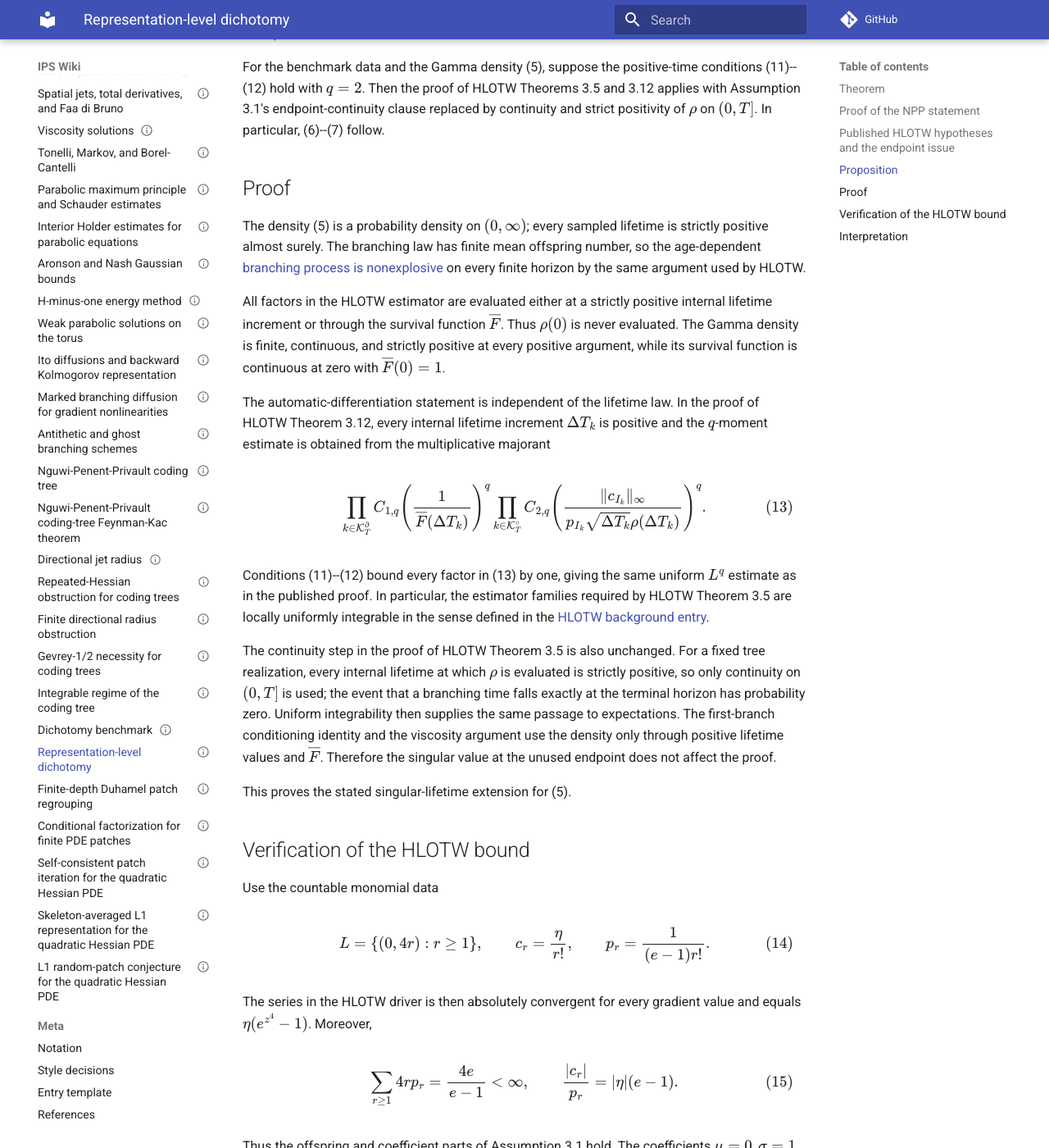
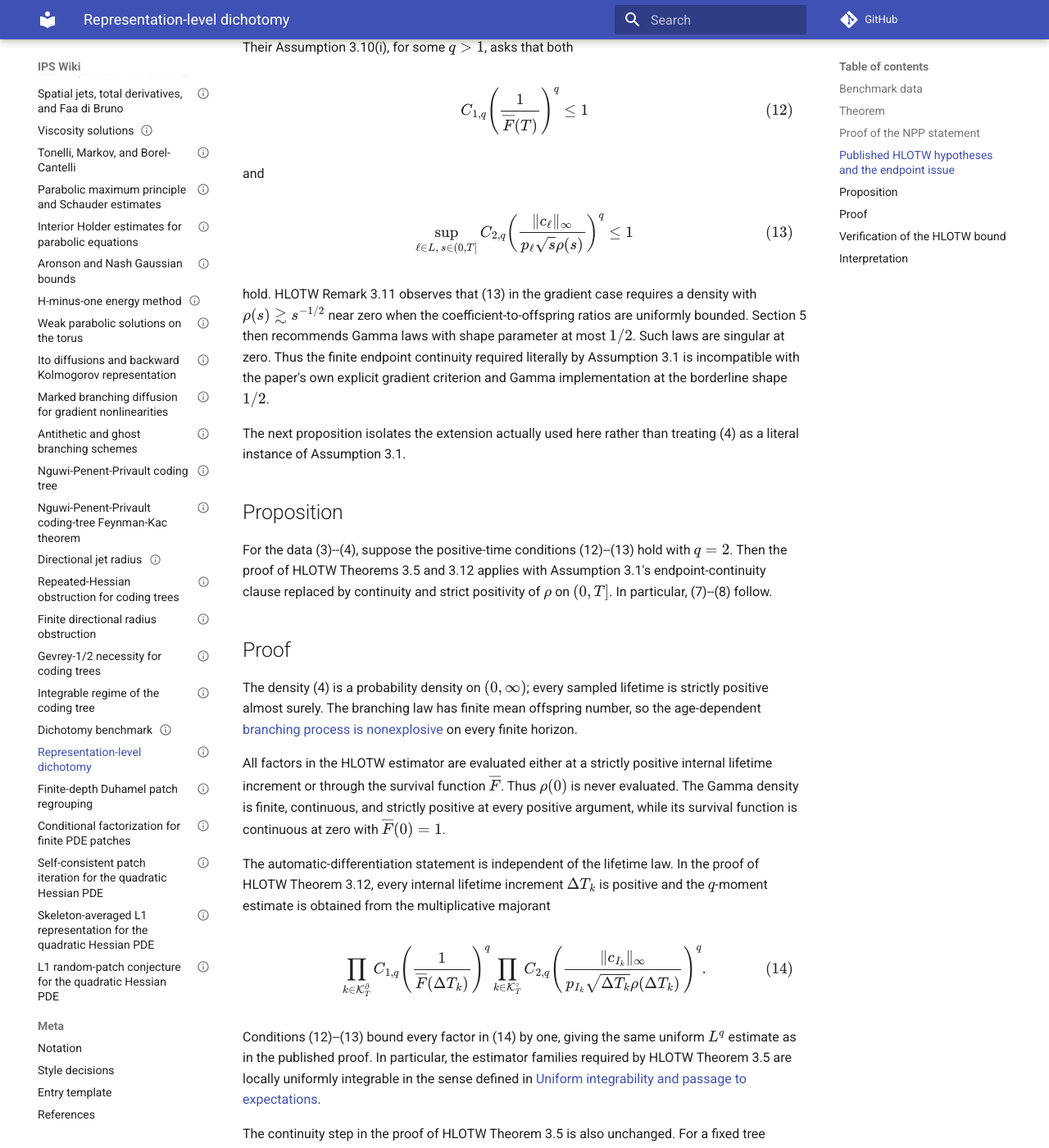
Before and after one commit to maciejgluchowski86-beep/ips-wiki, an MkDocs documentation site: the page built from docs/entries/representation-level-dichotomy.md, in a window 1280 px wide and 1400 px high, scrolled down 4140 px. Shown: the whole window at 82% size. Built offline with MkDocs 1.6.1 and Material for MkDocs 9.7.7, drawn with Linux system fonts in a browser that asks for light colours; comment, search, counter and statistics services are not loaded; some of the changed text lies outside the part shown.

Commit message:
Inline full hypotheses in representation dichotomy

```diff
--- a/docs/entries/representation-level-dichotomy.md
+++ b/docs/entries/representation-level-dichotomy.md
@@ -11,9 +11,11 @@ tags:
 
 # Representation-level dichotomy
 
-For the [dichotomy benchmark](dichotomy-benchmark.md), the raw [Nguwi--Penent--Privault coding-tree](npp-coding-tree.md) functional is not absolutely integrable at any positive horizon, while a [Henry-Labordère--Oudjane--Tan--Touzi--Warin marked branching](marked-branching-diffusion-for-gradient-nonlinearities.md) estimator has finite second moment on an explicit positive time interval. The comparison is between two tree constructions attached to the same terminal-value PDE and the same terminal datum. The HLOTW construction gives a continuous [viscosity solution](viscosity-solutions.md) on the stated interval; no solution representation is attributed to the NPP tree in this example because the integrability premise of the [NPP Feynman--Kac theorem](npp-coding-tree-feynman-kac-theorem.md) fails.
+For the benchmark below, the raw [Nguwi--Penent--Privault coding-tree](npp-coding-tree.md) functional is not absolutely integrable at any positive horizon, while a [Henry-Labordère--Oudjane--Tan--Touzi--Warin marked branching](marked-branching-diffusion-for-gradient-nonlinearities.md) estimator has finite second moment on an explicit positive time interval. The comparison is between two tree constructions attached to the same terminal-value PDE and the same terminal datum. The HLOTW construction gives a continuous [viscosity solution](viscosity-solutions.md) on the stated interval; no solution representation is attributed to the NPP tree in this example because the integrability premise of the [NPP Feynman--Kac theorem](npp-coding-tree-feynman-kac-theorem.md) fails. The role of this theorem in the programme is summarized in the [PDE branching-representations overview](../pde-branching-representations.md).
 
 **References.** Jiang Yu Nguwi, Guillaume Penent, and Nicolas Privault, *A fully nonlinear Feynman-Kac formula with derivatives of arbitrary orders*, arXiv:2201.03882. Pierre Henry-Labordère, Nadia Oudjane, Xiaolu Tan, Nizar Touzi, and Xavier Warin, *Branching diffusion representation of semilinear PDEs and Monte Carlo approximation*, *Annales de l'Institut Henri Poincaré, Probabilités et Statistiques* **55** (2019), no. 1, 184--210, arXiv:1603.01727. See [References](../meta/references.md).
+
+## Benchmark data
 
 Fix
 
@@ -24,7 +26,16 @@ $$
 \frac{\operatorname{erfc}(1/\sqrt2)}{\sqrt3},
 $$
 
-and consider
+where
+
+$$
+\operatorname{erfc}(r)
+=
+\frac{2}{\sqrt\pi}
+\int_r^\infty e^{-s^2}\,ds.
+$$
+
+Consider
 
 $$
 \partial_tu+\frac12\partial_x^2u
@@ -43,6 +54,39 @@ T_*(\eta)
 \tag{2}
 $$
 
+For the HLOTW construction, take constant diffusion coefficients
+
+$$
+\mu=0,
+\qquad
+\sigma=1,
+\qquad
+b_1=1,
+$$
+
+and the countable monomial types
+
+$$
+L=\{(0,4r):r\geq1\},
+\qquad
+c_r=\frac{\eta}{r!},
+\qquad
+p_r=\frac1{(e-1)r!}.
+\tag{3}
+$$
+
+Thus a type \((0,4r)\) branching produces \(4r\) gradient-marked children, the monomial coefficient is \(c_r\), and its branching probability is \(p_r\). Use the lifetime density
+
+$$
+\rho_T(s)
+=
+\frac{s^{-1/2}e^{-s/(2T)}}{\sqrt{2\pi T}},
+\qquad s>0.
+\tag{4}
+$$
+
+These choices are exactly the data used in the theorem; no additional benchmark-page convention is needed to read the statement.
+
 ## Theorem
 
 For equation (1), the following statements hold.
@@ -68,41 +112,31 @@ $$
 \right]
 =
 \infty.
-\tag{4}
+\tag{6}
 $$
 
 These conclusions hold for every strictly positive NPP lifetime density and for the positive mechanism-selection probabilities in the coding-tree construction.
 
-2. **HLOTW marked branching.** Let \(0<T<T_*(\eta)\). Take the monomial data and branching probabilities from the [benchmark entry](dichotomy-benchmark.md), and choose
-
-$$
-\rho_T(s)
-=
-\frac{s^{-1/2}e^{-s/(2T)}}{\sqrt{2\pi T}},
-\qquad s>0.
-\tag{5}
-$$
-
-Then the HLOTW estimator \(\psi_{t,x}\) satisfies
+2. **HLOTW marked branching.** Let \(0<T<T_*(\eta)\) and use the coefficients, monomial types, probabilities, and lifetime density in (3)--(4). Then the HLOTW estimator \(\psi_{t,x}\) satisfies
 
 $$
 \mathbb E|\psi_{t,x}|^2
 \leq1
 \qquad
 (0\leq t\leq T,\ x\in\mathbb R),
-\tag{6}
+\tag{7}
 $$
 
 and
 
 $$
 u(t,x)=\mathbb E[\psi_{t,x}]
-\tag{7}
+\tag{8}
 $$
 
 is a continuous viscosity solution of (1).
 
-The second statement uses the singular-lifetime extension established below. The density (5) is continuous and strictly positive on \((0,T]\) but diverges at zero, so it does not literally satisfy the endpoint wording of HLOTW Assumption 3.1.
+The second statement uses the singular-lifetime extension established below. The density (4) is continuous and strictly positive on \((0,T]\) but diverges at zero, so it does not literally satisfy the endpoint wording of HLOTW Assumption 3.1.
 
 ## Proof of the NPP statement
 
@@ -190,7 +224,7 @@ Their Assumption 3.10(i), for some \(q>1\), asks that both
 $$
 C_{1,q}\left(\frac1{\overline F(T)}\right)^q
 \leq1
-\tag{11}
+\tag{12}
 $$
 
 and
@@ -203,20 +237,20 @@ C_{2,q}
 {p_\ell\sqrt{s}\rho(s)}
 \right)^q
 \leq1
-\tag{12}
+\tag{13}
 $$
 
-hold. HLOTW Remark 3.11 observes that (12) in the gradient case requires a density with \(\rho(s)\gtrsim s^{-1/2}\) near zero when the coefficient-to-offspring ratios are uniformly bounded. Section 5 then recommends Gamma laws with shape parameter at most \(1/2\). Such laws are singular at zero. Thus the finite endpoint continuity required literally by Assumption 3.1 is incompatible with the paper's own explicit gradient criterion and Gamma implementation at the borderline shape \(1/2\).
+hold. HLOTW Remark 3.11 observes that (13) in the gradient case requires a density with \(\rho(s)\gtrsim s^{-1/2}\) near zero when the coefficient-to-offspring ratios are uniformly bounded. Section 5 then recommends Gamma laws with shape parameter at most \(1/2\). Such laws are singular at zero. Thus the finite endpoint continuity required literally by Assumption 3.1 is incompatible with the paper's own explicit gradient criterion and Gamma implementation at the borderline shape \(1/2\).
 
-The next proposition isolates the extension actually used here rather than treating (5) as a literal instance of Assumption 3.1.
+The next proposition isolates the extension actually used here rather than treating (4) as a literal instance of Assumption 3.1.
 
 ## Proposition
 
-For the benchmark data and the Gamma density (5), suppose the positive-time conditions (11)--(12) hold with \(q=2\). Then the proof of HLOTW Theorems 3.5 and 3.12 applies with Assumption 3.1's endpoint-continuity clause replaced by continuity and strict positivity of \(\rho\) on \((0,T]\). In particular, (6)--(7) follow.
+For the data (3)--(4), suppose the positive-time conditions (12)--(13) hold with \(q=2\). Then the proof of HLOTW Theorems 3.5 and 3.12 applies with Assumption 3.1's endpoint-continuity clause replaced by continuity and strict positivity of \(\rho\) on \((0,T]\). In particular, (7)--(8) follow.
 
 ## Proof
 
-The density (5) is a probability density on \((0,\infty)\); every sampled lifetime is strictly positive almost surely. The branching law has finite mean offspring number, so the age-dependent [branching process is nonexplosive](branching-diffusions-and-duhamel-trees.md) on every finite horizon by the same argument used by HLOTW.
+The density (4) is a probability density on \((0,\infty)\); every sampled lifetime is strictly positive almost surely. The branching law has finite mean offspring number, so the age-dependent [branching process is nonexplosive](age-dependent-branching-and-nonexplosion.md) on every finite horizon.
 
 All factors in the HLOTW estimator are evaluated either at a strictly positive internal lifetime increment or through the survival function \(\overline F\). Thus \(\rho(0)\) is never evaluated. The Gamma density is finite, continuous, and strictly positive at every positive argument, while its survival function is continuous at zero with \(\overline F(0)=1\).
 
@@ -232,29 +266,18 @@ C_{2,q}
 \frac{\lVert c_{I_k}\rVert_\infty}
 {p_{I_k}\sqrt{\Delta T_k}\rho(\Delta T_k)}
 \right)^q.
-\tag{13}
+\tag{14}
 $$
 
-Conditions (11)--(12) bound every factor in (13) by one, giving the same uniform \(L^q\) estimate as in the published proof. In particular, the estimator families required by HLOTW Theorem 3.5 are locally uniformly integrable in the sense defined in the [HLOTW background entry](marked-branching-diffusion-for-gradient-nonlinearities.md).
+Conditions (12)--(13) bound every factor in (14) by one, giving the same uniform \(L^q\) estimate as in the published proof. In particular, the estimator families required by HLOTW Theorem 3.5 are locally uniformly integrable in the sense defined in [Uniform integrability and passage to expectations](uniform-integrability-and-passage-to-expectations.md).
 
 The continuity step in the proof of HLOTW Theorem 3.5 is also unchanged. For a fixed tree realization, every internal lifetime at which \(\rho\) is evaluated is strictly positive, so only continuity on \((0,T]\) is used; the event that a branching time falls exactly at the terminal horizon has probability zero. Uniform integrability then supplies the same passage to expectations. The first-branch conditioning identity and the viscosity argument use the density only through positive lifetime values and \(\overline F\). Therefore the singular value at the unused endpoint does not affect the proof.
 
-This proves the stated singular-lifetime extension for (5).
+This proves the stated singular-lifetime extension for (4).
 
 ## Verification of the HLOTW bound
 
-Use the countable monomial data
-
-$$
-L=\{(0,4r):r\geq1\},
-\qquad
-c_r=\frac{\eta}{r!},
-\qquad
-p_r=\frac1{(e-1)r!}.
-\tag{14}
-$$
-
-The series in the HLOTW driver is then absolutely convergent for every gradient value and equals \(\eta(e^{z^4}-1)\). Moreover,
+The series in the HLOTW driver determined by (3) is absolutely convergent for every gradient value and equals \(\eta(e^{z^4}-1)\). Moreover,
 
 $$
 \sum_{r\geq1}4r p_r
@@ -268,7 +291,7 @@ $$
 
 Thus the offspring and coefficient parts of Assumption 3.1 hold. The coefficients \(\mu=0\), \(\sigma=1\), and \(b_1=1\) satisfy both the remaining diffusion conditions of Assumption 3.1 and Assumption 3.6. The terminal datum \(a\cos x\) is bounded and Lipschitz with both supremum norm and Lipschitz constant equal to \(a\).
 
-For the density (5),
+For the density (4),
 
 $$
 \overline F_T(T)
@@ -302,14 +325,14 @@ C_{1,2}=3a^2.
 \tag{17}
 $$
 
-The first condition (11) is therefore
+The first condition (12) is therefore
 
 $$
 \frac{3a^2}{\operatorname{erfc}(1/\sqrt2)^2}
 \leq1,
 $$
 
-which is exactly the restriction \(a\leq a_*\).
+which is exactly the restriction on \(a\) in the benchmark data.
 
 Similarly,
 
@@ -340,13 +363,13 @@ $$
 \tag{19}
 $$
 
-Using (15), the left side inside the square in (12) is bounded by
+Using (15), the left side inside the square in (13) is bounded by
 
 $$
 |\eta|(e-1)\sqrt{2\pi eT}.
 $$
 
-Thus (12) with \(q=2\) holds whenever
+Thus (13) with \(q=2\) holds whenever
 
 $$
 2\pi e(e-1)^2\eta^2T
@@ -364,7 +387,7 @@ T
 \tag{21}
 $$
 
-For the strict range \(T<T_*(\eta)\) in the theorem, both HLOTW majorant conditions hold. The proposition and the \(q=2\) estimate in the proof of HLOTW Theorem 3.12 give (6). First-branch conditioning recovers the countable series in (14), which is the entire driver in (1), and the HLOTW viscosity argument gives (7).
+For the strict range \(T<T_*(\eta)\) in the theorem, both HLOTW majorant conditions hold. The proposition and the \(q=2\) estimate in the proof of HLOTW Theorem 3.12 give (7). First-branch conditioning recovers the countable series in (3), which is the entire driver in (1), and the HLOTW viscosity argument gives (8).
 
 ## Interpretation
 
```
Also changed, not shown: other parts of docs/entries/representation-level-dichotomy.md (+6 -6 lines).
